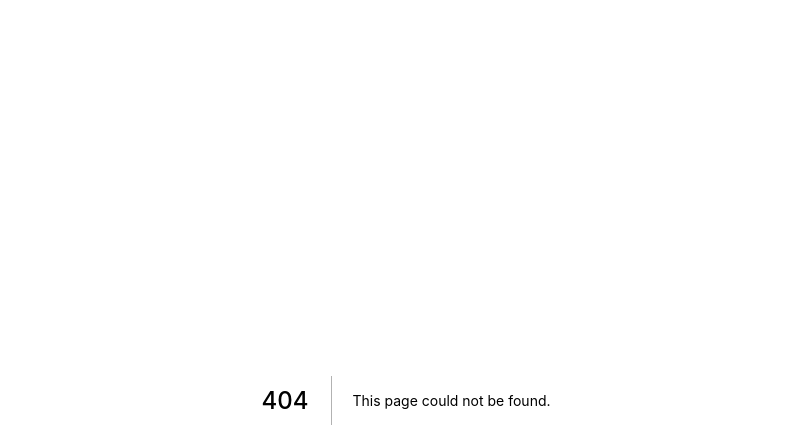
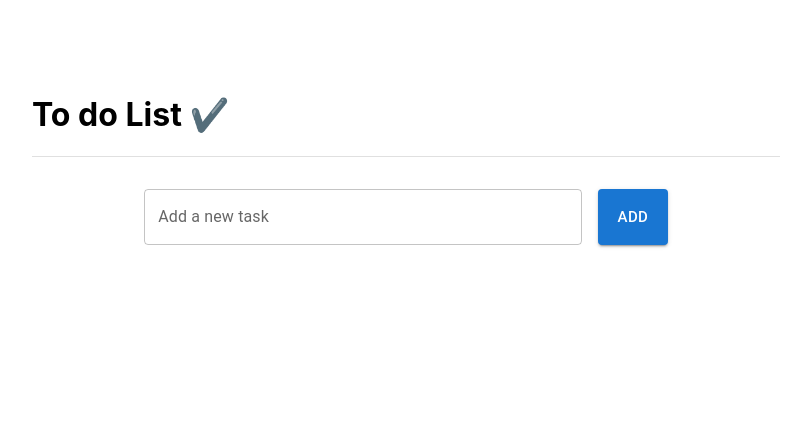
Before and after one commit to mnca16/todolist-nextjs, a Next.js app: page /todolist in a window 1280 px wide. Before the commit this address had no page. Shown: the top 448 px of the page, without its empty margins (234-1045 px from the left). Built offline with nearby package versions, Linux system fonts and the light colour scheme.

Commit message:
added List page

```diff
--- /dev/null
+++ b/pages/todolist/index.jsx
@@ -0,0 +1,27 @@
+import React, {useState} from "react"
+import { Stack, Box, Divider } from "@mui/material"
+import AddItemForm from "../../components/AddItemForm"
+import ListItems from "../../components/ListItems"
+
+
+const TodoList = () => {
+  const [listItems, setListItems] = useState([])
+
+  const addItem = (newItem) => {
+     setListItems([...listItems, newItem])
+  }
+  return (
+    <Box sx={{margin: "auto", width: "60%", padding: "10px"}}>
+     <Stack
+      sx={{ textAlign: "center", marginTop: "4rem"}}
+     >
+     <h1 style={{textAlign: "start"}}>To do List ✔️</h1>
+     <Divider />
+     <AddItemForm addItem={addItem}/>
+     </Stack>
+     <ListItems listItems={listItems}/>
+    </Box>
+  )
+}
+
+export default TodoList
```
